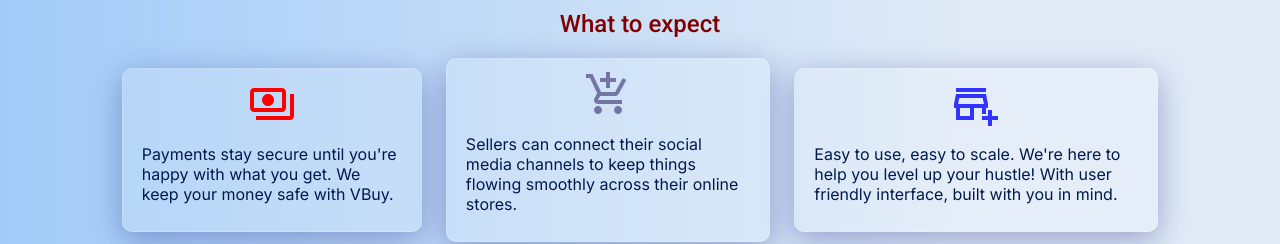
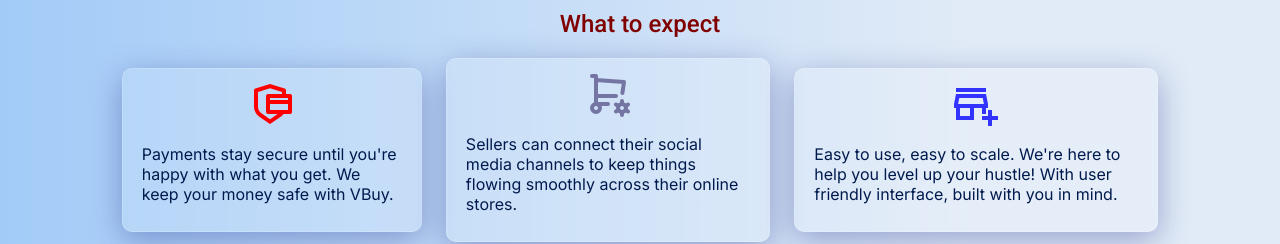
Before and after one commit to verifibuy-org/wait-list-app, a React (Create React App) app: page / in a window 1280 px wide. Shown: the part 563-807 px from the top of the page. Built offline with nearby package versions, Linux system fonts and the light colour scheme.

Commit message:
installed react icons

```diff
--- a/package.json
+++ b/package.json
@@ -10,6 +10,7 @@
     "react": "^18.3.1",
     "react-awesome-reveal": "^4.2.14",
     "react-dom": "^18.3.1",
+    "react-icons": "^5.3.0",
     "react-scripts": "5.0.1",
     "web-vitals": "^2.1.4"
   },
--- a/src/App.js
+++ b/src/App.js
@@ -1,11 +1,11 @@
 import logo from './assets/Footer Logo.svg';
 import './App.css';
 import phoneImage from './assets/android-mobile.png'
-// import { RiSecurePaymentLine } from "react-icons/ri";
-// import { TbShoppingCartCog } from "react-icons/tb";
+import { RiSecurePaymentLine } from "react-icons/ri";
+import { TbShoppingCartCog } from "react-icons/tb";
 import { MdOutlineAddBusiness } from "react-icons/md";
-import { MdOutlineAddShoppingCart } from "react-icons/md";
-import { MdOutlinePayments } from "react-icons/md";
+// import { MdOutlineAddShoppingCart } from "react-icons/md";
+// import { MdOutlinePayments } from "react-icons/md";
 
 function App() {
     return (
@@ -31,16 +31,16 @@ function App() {
                         <h2>What to expect</h2>
                         <div className='cards'>
                             <div className='card'>
-                                {/* <RiSecurePaymentLine color='#ff0000' size='3rem'/> */}
-                                <MdOutlinePayments color='#ff0000' size='3rem' />
+                                <RiSecurePaymentLine color='#ff0000' size='3rem'/>
+                                {/* <MdOutlinePayments color='#ff0000' size='3rem' /> */}
                                 <p>
                                     Payments stay secure until you're happy with what you get.
                                     We keep your money safe with VBuy.
                                 </p>
                             </div>
                             <div className='card'>
-                                {/* <TbShoppingCartCog color='#7575a3' size='3rem'/> */}
-                                <MdOutlineAddShoppingCart color='#7575a3' size='3rem' />
+                                <TbShoppingCartCog color='#7575a3' size='3rem'/>
+                                {/* <MdOutlineAddShoppingCart color='#7575a3' size='3rem' /> */}
                                 <p>
                                     Sellers can connect their social media channels to keep
                                     things flowing smoothly across their online stores.
```
Also changed, not shown: 1 other file (tests, documents, lock files or other folders).
